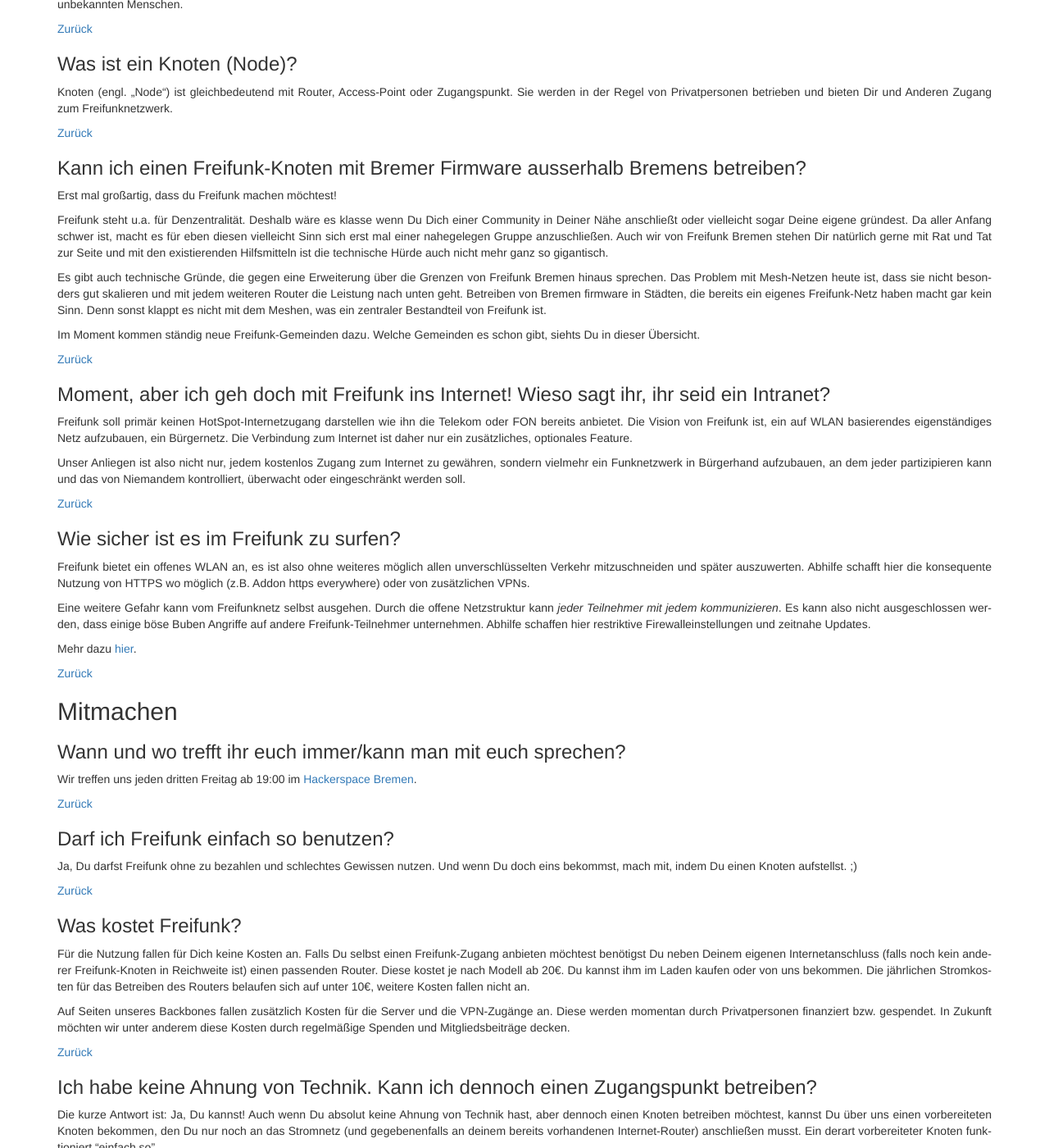
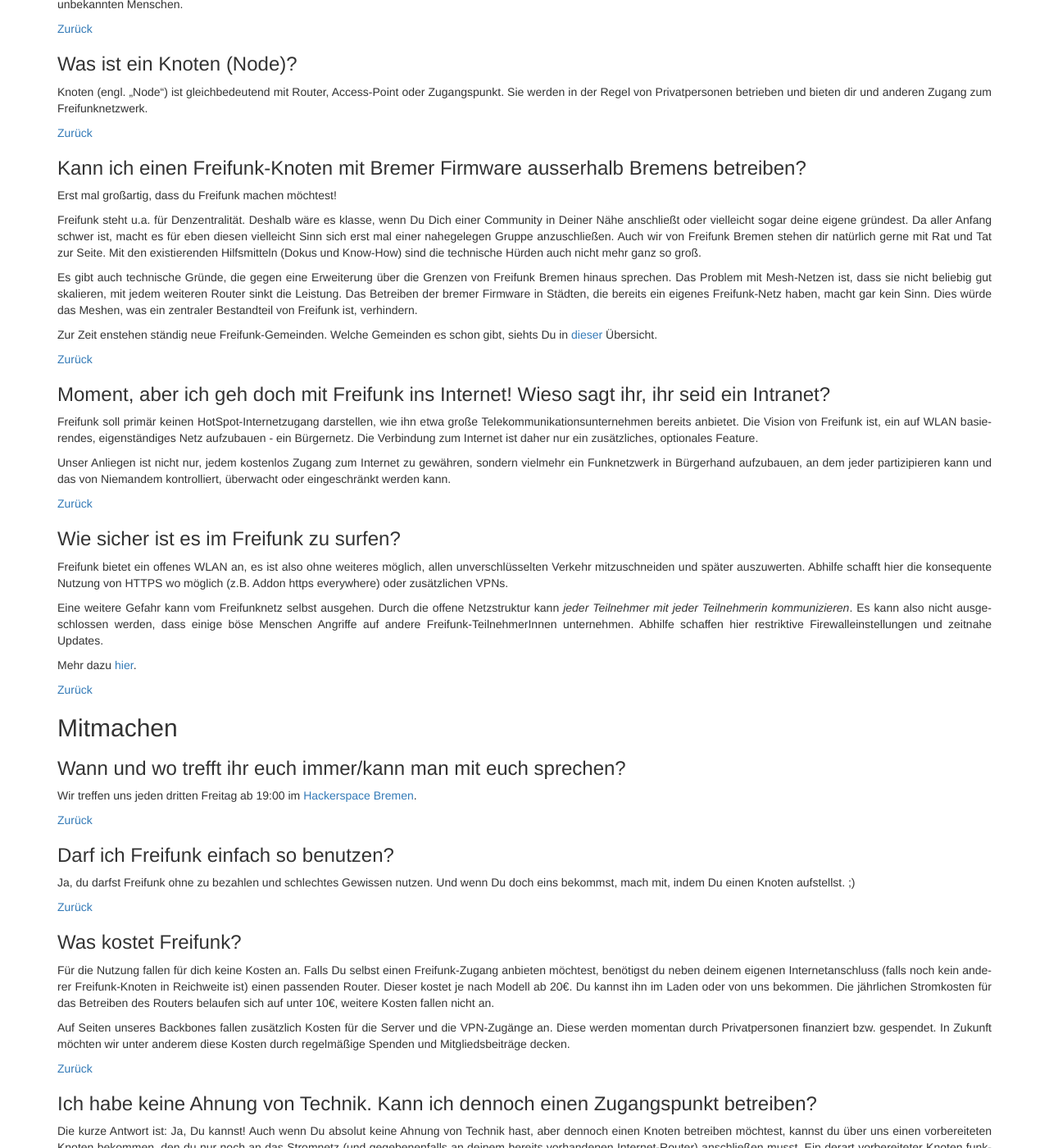
Before and after one commit to FreifunkBremen/bremen.freifunk.net, a Jekyll site: the page built from faq.html, in a window 1280 px wide and 1400 px high, scrolled down 1967 px. Shown: the whole window at 82% size. Built offline with Jekyll 4.4.1, drawn with Linux system fonts in a browser that asks for light colours; nearby versions of some CDN libraries; Markdown is read by kramdown in place of the engine named in the settings; some of the changed text lies outside the part shown.

Commit message:
Tippfehler und Formulierungen

```diff
--- a/_data/faq.yml
+++ b/_data/faq.yml
@@ -2,10 +2,10 @@
   questions:
     - question: Was ist Freifunk?
       answer: |
-        Freifunk ist ein Funknetzwerk in Bürgerhand. Privatleute stellen freiwillig offene WLAN Zugangspunkte zur Verfügung, die jeder kostenlos nutzen kann. Diese Zugangspunkte sind untereinander verbunden (in der Fachsprache: sie „meshen” miteinander) und bilden so ein dezentrales vermaschtes Netzwerk. Man kann sich Freifunk als stadtweites „Intranet” vorstellen, also ein „Internet im Kleinen”. So kann man im Freifunknetz beispielsweise Websiten aufrufen, die es nur im Freifunknetz, aber nicht im Internet gibt. Hier findest du eine Liste der verfügbaren Dienste.
+        Freifunk ist ein Funknetzwerk in Bürgerhand. Privatleute stellen freiwillig offene WLAN Zugangspunkte zur Verfügung, die jeder kostenlos nutzen kann. Diese Zugangspunkte sind untereinander verbunden (in der Fachsprache: sie „meshen” miteinander) und bilden so ein dezentrales vermaschtes Netzwerk. Man kann sich Freifunk als stadtweites „Intranet” vorstellen, also ein „Internet im Kleinen”. So kann man im Freifunknetz beispielsweise Websiten aufrufen, die es nur im Freifunknetz, aber nicht im Internet gibt. [Hier](http://wiki.bremen.freifunk.net/Dienste) findest du eine Liste der verfügbaren Dienste.
     - question: Wie kann ich Freifunk nutzen?
       answer: |
-        Im Empfangsbereich eines Zugangspunktes kannst Du das Freifunk-Netz mit jedem WLAN-fähigen Endgerät nutzen. Wenn Du bei eingeschaltetem WLAN den Netzwerknamen `bremen.freifunk.net` siehst, kannst Du Dich einfach und ohne Passwort mit dem Funknetzwerk verbinden. Den nächsten Zugangspunkt findest Du unter [knotenkarte.de](http://knotenkarte.de/)
+        In Reichweite eines Zugangspunktes kannst Du das Freifunk-Netz mit jedem WLAN-fähigen Endgerät nutzen. Wenn Du bei eingeschaltetem WLAN den Netzwerknamen `bremen.freifunk.net` siehst, kannst Du Dich einfach und ohne Passwort mit dem Funknetzwerk verbinden. Den nächsten Zugangspunkt findest Du unter [knotenkarte.de](http://knotenkarte.de/)
     - question: Wer seid ihr?
       answer: |
         Wir sind die unterschiedlichsten Menschen, die in unserer Freizeit ehrenamtlich zusamen an diesem Projekt arbeiten. In unseren Reihen sind fast alle Schichten vertreten, von Schülern über Studenten bis hin zu Berufstätigen.
@@ -16,7 +16,7 @@
         In Zeiten von permanenter Massenüberwachung, Volumentarifen, Zensur, Monopolisierung, Abmahnwellen und einer immer größen Schere zwischen Arm und Reich ist es zwingend notwendig, freie Kommunikationsinfrastruktur zu schaffen.
 
         Freifunk-Netzwerke ermöglichen allen Menschen freien Zugriff auf Informationen und Kommunikation. Es werden zusätzlich die lokalen sozialen Strukturen gestärkt.
-        Freifunk-Netzwerke lasssen sich schwerer überwachen, zensieren oder abschalten als herkömmliche zentralisierte Lösungen.
+        Freifunk-Netzwerke lassen sich schwerer überwachen, zensieren oder abschalten als herkömmliche zentralisierte Lösungen.
     - question: Warum macht ihr das?
       answer: |
         Weil es super viel Spaß macht! ;)
@@ -24,27 +24,27 @@
         Es gibt bei uns die verschiedensten Motivationen. Einige von uns interessieren sich für die Technik hinter den Routern und toben sich daran gerne aus. Andere machen bei Freifunk aus ideologischen Gründen mit - um ein freie Kommunikationsinfrastruktur zu schaffen. Einige interessiert vor allem die soziale Interaktion mit Nachbarn, anderen Freifunkern oder völlig unbekannten Menschen.
     - question: Was ist ein Knoten (Node)?
       answer: |
-        Knoten (engl. „Node“) ist gleichbedeutend mit Router, Access-Point oder Zugangspunkt. Sie werden in der Regel von Privatpersonen betrieben und bieten Dir und Anderen Zugang zum Freifunknetzwerk.
+        Knoten (engl. „Node“) ist gleichbedeutend mit Router, Access-Point oder Zugangspunkt. Sie werden in der Regel von Privatpersonen betrieben und bieten dir und anderen Zugang zum Freifunknetzwerk.
     - question: Kann ich einen Freifunk-Knoten mit Bremer Firmware ausserhalb Bremens betreiben?
       answer: |
         Erst mal großartig, dass du Freifunk machen möchtest!
 
-        Freifunk steht u.a. für Denzentralität. Deshalb wäre es klasse wenn Du Dich einer Community in Deiner Nähe anschließt oder vielleicht sogar Deine eigene gründest. Da aller Anfang schwer ist, macht es für eben diesen vielleicht Sinn sich erst mal einer nahegelegen Gruppe anzuschließen. Auch wir von Freifunk Bremen stehen Dir natürlich gerne mit Rat und Tat zur Seite und mit den existierenden Hilfsmitteln ist die technische Hürde auch nicht mehr ganz so gigantisch.
+        Freifunk steht u.a. für Denzentralität. Deshalb wäre es klasse, wenn Du Dich einer Community in Deiner Nähe anschließt oder vielleicht sogar deine eigene gründest. Da aller Anfang schwer ist, macht es für eben diesen vielleicht Sinn sich erst mal einer nahegelegen Gruppe anzuschließen. Auch wir von Freifunk Bremen stehen dir natürlich gerne mit Rat und Tat zur Seite. Mit den existierenden Hilfsmitteln (Dokus und Know-How) sind die technische Hürden auch nicht mehr ganz so groß.
 
-        Es gibt auch technische Gründe, die gegen eine Erweiterung über die Grenzen von Freifunk Bremen hinaus sprechen. Das Problem mit Mesh-Netzen heute ist, dass sie nicht besonders gut skalieren und mit jedem weiteren Router die Leistung nach unten geht.
-        Betreiben von Bremen firmware in Städten, die bereits ein eigenes Freifunk-Netz haben macht gar kein Sinn. Denn sonst klappt es nicht mit dem Meshen, was ein zentraler Bestandteil von Freifunk ist.
+        Es gibt auch technische Gründe, die gegen eine Erweiterung über die Grenzen von Freifunk Bremen hinaus sprechen. Das Problem mit Mesh-Netzen ist, dass sie nicht beliebig gut skalieren, mit jedem weiteren Router sinkt die Leistung.
+        Das Betreiben der bremer Firmware in Städten, die bereits ein eigenes Freifunk-Netz haben, macht gar kein Sinn. Dies würde das Meshen, was ein zentraler Bestandteil von Freifunk ist, verhindern.
 
-        Im Moment kommen ständig neue Freifunk-Gemeinden dazu. Welche Gemeinden es schon gibt, siehts Du in dieser Übersicht.
+        Zur Zeit enstehen ständig neue Freifunk-Gemeinden. Welche Gemeinden es schon gibt, siehts Du in [dieser](http://freifunk.net/wie-mache-ich-mit/community-finden/) Übersicht.
     - question: Moment, aber ich geh doch mit Freifunk ins Internet! Wieso sagt ihr, ihr seid ein Intranet?
       answer: |
-        Freifunk soll primär keinen HotSpot-Internetzugang darstellen wie ihn die Telekom oder FON bereits anbietet. Die Vision von Freifunk ist, ein auf WLAN basierendes eigenständiges Netz aufzubauen, ein Bürgernetz. Die Verbindung zum Internet ist daher nur ein zusätzliches, optionales Feature.
+        Freifunk soll primär keinen HotSpot-Internetzugang darstellen, wie ihn etwa große Telekommunikationsunternehmen bereits anbietet. Die Vision von Freifunk ist, ein auf WLAN basierendes, eigenständiges Netz aufzubauen - ein Bürgernetz. Die Verbindung zum Internet ist daher nur ein zusätzliches, optionales Feature.
 
-        Unser Anliegen ist also nicht nur, jedem kostenlos Zugang zum Internet zu gewähren, sondern vielmehr ein Funknetzwerk in Bürgerhand aufzubauen, an dem jeder partizipieren kann und das von Niemandem kontrolliert, überwacht oder eingeschränkt werden soll.
+        Unser Anliegen ist nicht nur, jedem kostenlos Zugang zum Internet zu gewähren, sondern vielmehr ein Funknetzwerk in Bürgerhand aufzubauen, an dem jeder partizipieren kann und das von Niemandem kontrolliert, überwacht oder eingeschränkt werden kann.
     - question: Wie sicher ist es im Freifunk zu surfen?
       answer: |
-        Freifunk bietet ein offenes WLAN an, es ist also ohne weiteres möglich allen unverschlüsselten Verkehr mitzuschneiden und später auszuwerten. Abhilfe schafft hier die konsequente Nutzung von HTTPS wo möglich (z.B. Addon https everywhere) oder von zusätzlichen VPNs.
+        Freifunk bietet ein offenes WLAN an, es ist also ohne weiteres möglich, allen unverschlüsselten Verkehr mitzuschneiden und später auszuwerten. Abhilfe schafft hier die konsequente Nutzung von HTTPS wo möglich (z.B. Addon https everywhere) oder zusätzlichen VPNs.
 
-        Eine weitere Gefahr kann vom Freifunknetz selbst ausgehen. Durch die offene Netzstruktur kann *jeder Teilnehmer mit jedem kommunizieren*. Es  kann also nicht ausgeschlossen werden, dass einige böse Buben Angriffe auf andere Freifunk-Teilnehmer unternehmen. Abhilfe schaffen hier restriktive Firewalleinstellungen und zeitnahe Updates.
+        Eine weitere Gefahr kann vom Freifunknetz selbst ausgehen. Durch die offene Netzstruktur kann *jeder Teilnehmer mit jeder Teilnehmerin kommunizieren*. Es  kann also nicht ausgeschlossen werden, dass einige böse Menschen Angriffe auf andere Freifunk-TeilnehmerInnen unternehmen. Abhilfe schaffen hier restriktive Firewalleinstellungen und zeitnahe Updates.
 
         Mehr dazu [hier](http://wiki.freifunk.net/Sicherheit).
 - title: Mitmachen
@@ -54,15 +54,15 @@
         Wir treffen uns jeden dritten Freitag ab 19:00 im [Hackerspace Bremen](https://www.hackerspace-bremen.de/anfahrt/).
     - question: Darf ich Freifunk einfach so benutzen?
       answer: |
-        Ja, Du darfst Freifunk ohne zu bezahlen und schlechtes Gewissen nutzen. Und wenn Du doch eins bekommst, mach mit, indem Du einen Knoten aufstellst. ;)
+        Ja, du darfst Freifunk ohne zu bezahlen und schlechtes Gewissen nutzen. Und wenn Du doch eins bekommst, mach mit, indem Du einen Knoten aufstellst. ;)
     - question: Was kostet Freifunk?
       answer: |
-        Für die Nutzung fallen für Dich keine Kosten an. Falls Du selbst einen Freifunk-Zugang anbieten möchtest benötigst Du neben Deinem eigenen Internetanschluss (falls noch kein anderer Freifunk-Knoten in Reichweite ist) einen passenden Router. Diese kostet je nach Modell ab 20€. Du kannst ihm im Laden kaufen oder von uns bekommen. Die jährlichen Stromkosten für das Betreiben des Routers belaufen sich auf unter 10€, weitere Kosten fallen nicht an.
+        Für die Nutzung fallen für dich keine Kosten an. Falls Du selbst einen Freifunk-Zugang anbieten möchtest, benötigst du neben deinem eigenen Internetanschluss (falls noch kein anderer Freifunk-Knoten in Reichweite ist) einen passenden Router. Dieser kostet je nach Modell ab 20€. Du kannst ihn im Laden oder von uns bekommen. Die jährlichen Stromkosten für das Betreiben des Routers belaufen sich auf unter 10€, weitere Kosten fallen nicht an.
 
         Auf Seiten unseres Backbones fallen zusätzlich Kosten für die Server und die VPN-Zugänge an. Diese werden momentan durch Privatpersonen finanziert bzw. gespendet. In Zukunft möchten wir unter anderem diese Kosten durch regelmäßige Spenden und Mitgliedsbeiträge decken.
     - question: Ich habe keine Ahnung von Technik. Kann ich dennoch einen Zugangspunkt betreiben?
       answer: |
-        Die kurze Antwort ist: Ja, Du kannst! Auch wenn Du absolut keine Ahnung von Technik hast, aber dennoch einen Knoten betreiben möchtest, kannst Du über uns einen vorbereiteten Knoten bekommen, den Du nur noch an das Stromnetz (und gegebenenfalls an deinem bereits vorhandenen Internet-Router) anschließen musst. Ein derart vorbereiteter Knoten funktioniert “einfach so”.
+        Die kurze Antwort ist: Ja, Du kannst! Auch wenn Du absolut keine Ahnung von Technik hast, aber dennoch einen Knoten betreiben möchtest, kannst du über uns einen vorbereiteten Knoten bekommen, den du nur noch an das Stromnetz (und gegebenenfalls an deinem bereits vorhandenen Internet-Router) anschließen musst. Ein derart vorbereiteter Knoten funktioniert “einfach so”.
     - question: Ich habe ein wenig Ahnung von Technik, aber noch nie ein Gerät geflasht. Ist es schwer, die Freifunksoftware auf den Router aufzuspielen?
       answer: |
         Nein, die Installation unserer Software ist nicht schwer und wird von uns so einfach wie möglich gehalten. Wirf doch einfach einen Blick in die [Anleitung](http://wiki.bremen.freifunk.net/Anleitung) und entscheide selbst, ob du dir das Flashen zutraust oder nicht.
@@ -70,9 +70,9 @@
         Bei Rückfragen helfen wir gerne auf einem Treffen (siehe [Wann trefft ihr euch?](#wann-trefft-ihr-euch?)).
     - question: Wie kann ich bei Freifunk mitmachen?
       answer: |
-        Es gibt viele Möglichkeiten, sich für Freifunk einzusetzen. Eine einfache, aber effektive Möglichkeit uns zu helfen ist Mundpropaganda: Erzähl Deinen Freund_innen und Deiner Familie von dem Projekt und zeig ihnen, wo und wie sie Freifunk nutzen können.
+        Es gibt viele Möglichkeiten, sich für Freifunk einzusetzen. Eine einfache, aber effektive Möglichkeit uns zu helfen ist Mundpropaganda: Erzähl deinen Freund_innen und deiner Familie von dem Projekt und zeig ihnen, wo und wie sie Freifunk nutzen können.
 
-        Du kannst uns auch aktiv unterstützen, indem Du einen eignen Knoten (Zugangspunkt) aufstellst. Du bist herzlich eingeladen zu unseren . Dort können wir dann besprechen, was gerade konkret anliegt und wie du dich auch mit eigenen Ideen einbringen kannst.
+        Du kannst uns auch aktiv unterstützen, indem du einen eignen Knoten (Zugangspunkt) aufstellst. Du bist auch herzlich zu unseren Treffen eingeladen. Dort können wir dann besprechen, was gerade konkret anliegt und wie du dich auch mit eigenen Ideen einbringen kannst.
     - question: Muss ich zu den Treffen, wenn ich nur einen Router aufstellen möchte oder gelegentlich das WLAN mit meinem Smartphone nutze?
       answer: |
         Nein. Freifunk funktioniert auf freiwilliger Basis. Jede_r bringt sich so ein, wie er oder sie es für richtig hält. Eine Verpflichtung besteht nicht.
@@ -92,7 +92,7 @@
         Innerhalb des Funknetzes hängt die Geschwindigkeit stark von der Qualität der Funk-Verbindung ab und über wie viele Knoten sie geht. Die Geschwindigkeit der Knoten ins kabelgebundene Netz (z.B. Internet) wird jedoch maßgeblich durch die Prozessor-Leistung der Knoten begrenzt. Denn die müssen den VPN-Tunnel ver- & endschlüsseln, was viel Rechenleistung benötigt. Gemessene Richtwerte pro Modell findest Du [hier](https://projects.universe-factory.net/projects/fastd/wiki/Benchmarks). Grundsätzlich surfst du also übers Freifunk minimal langsamer.
     - question: Mein Freifunk-Router spannt ein zweites WLAN mit dem Namen mesh.ffhb auf. Was bedeutet das?
       answer: |
-        Das zweite WLAN mit einer SSID `mesh.ffhb` ist ein Ad-hoc-WLAN und dient der Vernetzung der einzelnen Router untereinander. „Sehen” sich zwei Freifunk-Konten in ihrem Empfangsbereich, so nehmen sie über diese WLAN-SSID miteinander Kontakt auf und leiten den Datenverkehr weiter. Wie sprechen dann davon, dass sie “meshen”, der eigentlichen Funktion des Freifunk-Netzes.
+        Das zweite WLAN mit einer SSID `mesh.ffhb` ist ein Ad-hoc-WLAN und dient der Vernetzung der einzelnen Router untereinander. „Sehen” sich zwei Freifunk-Konten in ihrem Empfangsbereich, so nehmen sie über diese WLAN-SSID miteinander Kontakt auf und leiten den Datenverkehr weiter. Wir sprechen dann davon, dass sie “meshen”, der eigentlichen Funktion des Freifunk-Netzes.
     - question: Kann ich den Funkkanal wechseln?
       answer: |
         Freifunk arbeitet auf Kanal 6. Da sich die einzelnen WLAN-Knoten nur miteinander vernetzen können, wenn auch alle auf dem selben Kanal funken, macht eine Änderung keinen Sinn. Eine Veränderung des Kanals würde dazu führen, dass ein Router nicht mehr seine Kernfunktion, das “Meshen”, erfüllen kann, es sei denn, alle anderen Router würde auch umgestellt. Sollte es zu Kollisionen mit benachbarten Netzen kommen, schlagen wir den diplomatischen Weg vor, indem man sich mit seinen Nachbarn über die Kanalbelegung abstimmt.
@@ -126,7 +126,7 @@
         * ggf. Kennword aendern: passwd
     - question: Wie ist die Belegung der Ports?
       answer: |
-        Die Standarbelegung für die LAN-Ports (gelb bei TP-Link) ist client-Netz – also für Endgeräte im Freifunknetz, genauso als wären sie per WLAN verbunden.
+        Die Standarbelegung für die LAN-Ports (gelb bei TP-Link) ist Client-Netz – also für Endgeräte im Freifunknetz, genauso als wären sie per WLAN verbunden.
 
         Der WAN-Port (blau bei TP-Link) macht standardmässig entweder Mesh-VPN (VPN-uplink zum Gateway) und sollte dementsprechend hinter einem Internet-Anschluss hängen, oder Mesh-on-WAN (also meshen per Kabel), solltest du das im Konfigurationsmodus so eingestellt haben.
 
@@ -134,7 +134,7 @@
 
     - question: Kann ich Uplink über WLAN machen statt über Kabel?
       answer: |
-        Prinzipiell ja. Allerdings ist es nicht sehr Effizient, da dann schon Mesh, client-Netz, alle clients sowie der Router zu dem als Uplink verbunden wird auf dem selben Kanal funken. Hinzu kommen evtl. Geräte aus der Nachbarschaft, die vielleicht auch auf diesem Kanal sind.
+        Prinzipiell ja. Allerdings ist es nicht sehr Effizient, da dann schon Mesh, Client-Netz, alle Clients sowie der Router zu dem als Uplink verbunden wird auf dem selben Kanal funken. Hinzu kommen evtl. Geräte aus der Nachbarschaft, die vielleicht auch auf diesem Kanal sind.
     - question: Kann ich ein privates WLAN parallel auf meinem Freifunk-Knoten herausgeben oder privates Netz über die LAN-Ports?
       answer: |
         Dies ist durch editieren der OpenWRT Netzwerkeinstellungen möglich. Jedoch existiert dafür noch keine Anleitung. Wenn du eine gefunden oder geschrieben hast, verknüpfe sie im Wiki.
@@ -158,13 +158,13 @@
   questions:
     - question: Kann ich als Knotenbetreiber_in dafür verantwortlich gemacht werden was andere über mein Freifunk tun? (Störerhaftung)
       answer: |
-        Nein. Der Datenverkehr wird verschlüsselt durch sogenannte Gateway Server getunnelt. Dadurch ist ist der Datenverkehr nicht zu Deinem Anschluss zurückverfolgbar und die sog. 'Störerhaftung' nicht durchsetzbar.
+        Nein. Der Datenverkehr wird verschlüsselt durch sogenannte Gateway Server getunnelt. Dadurch ist ist der Datenverkehr nicht zu deinem Anschluss zurückverfolgbar und die sog. 'Störerhaftung' nicht durchsetzbar.
     - question: Darf ich überhaupt WLAN außerhalb meiner Wohnung versenden?
       answer: |
         Grundstücksübergreifende Datenverbindungen (also eine WLAN-Verbindung zum Nachbarn) waren früher lizenzflichtig.
-        Seit der Verfügung 89/2003 können jedoch ohne Abnahme und Genehmigung duch die Bundesnetzagentur grundstücksübergreifende WLAN-Netzwerke eingerichtet werden.
+        Seit 2003 können jedoch ohne Abnahme und Genehmigung duch die Bundesnetzagentur grundstücksübergreifende WLAN-Netzwerke eingerichtet werden.
         Diese Regelung gilt für 2.4GHz und 5GHz.
-    - question: Darf ich meinen Internetanschluss überhaupt mit Anderen teilen?
+    - question: Darf ich meinen Internetanschluss überhaupt mit anderen teilen?
       answer: |
         Grundsätzlich spricht nichts dagegen. Einige Internetprovider schließen jedoch per AGB aus, dass der eigene Anschluss mit anderen geteilt werden darf.
         Eine kleine Zusammenstellung findet sich [hier](http://wiki.freifunk.net/AGB). Besonders kommerzielle Mitnutzung wird von fast allen Providern verboten.
```
